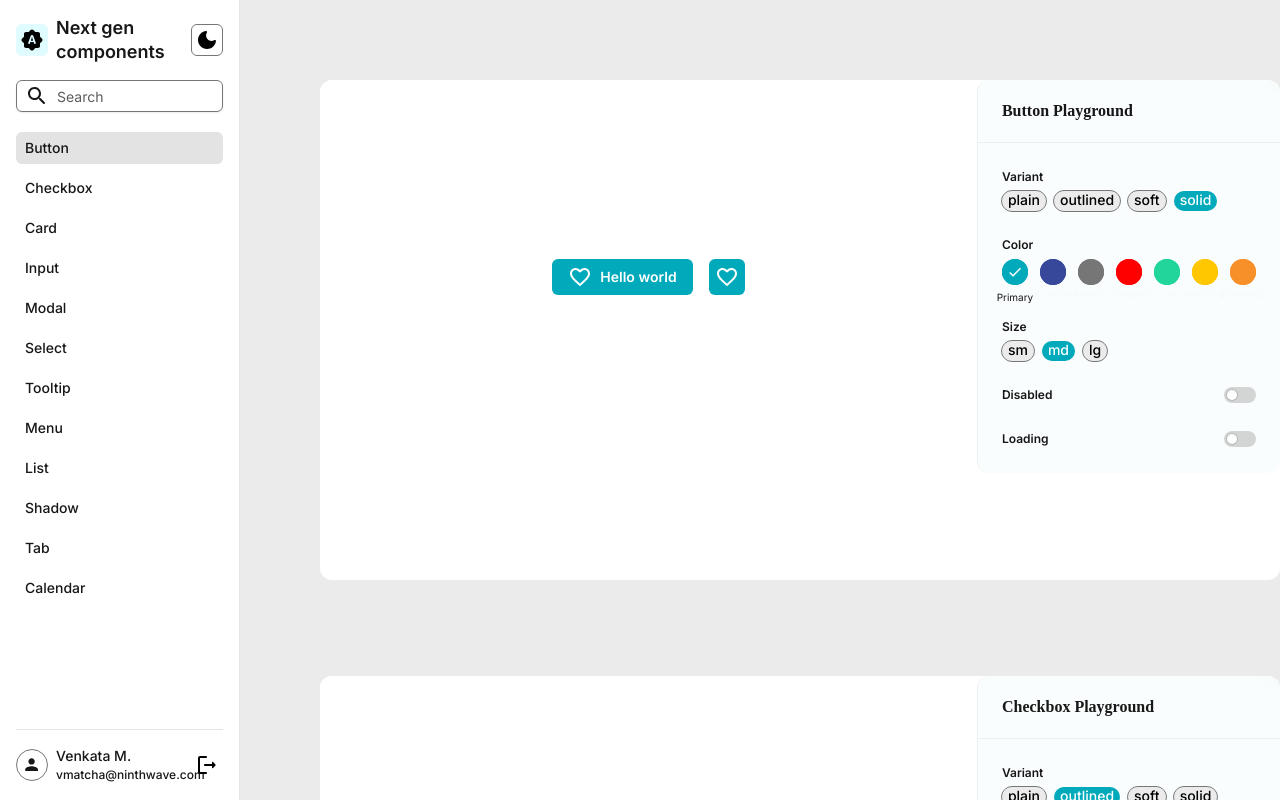
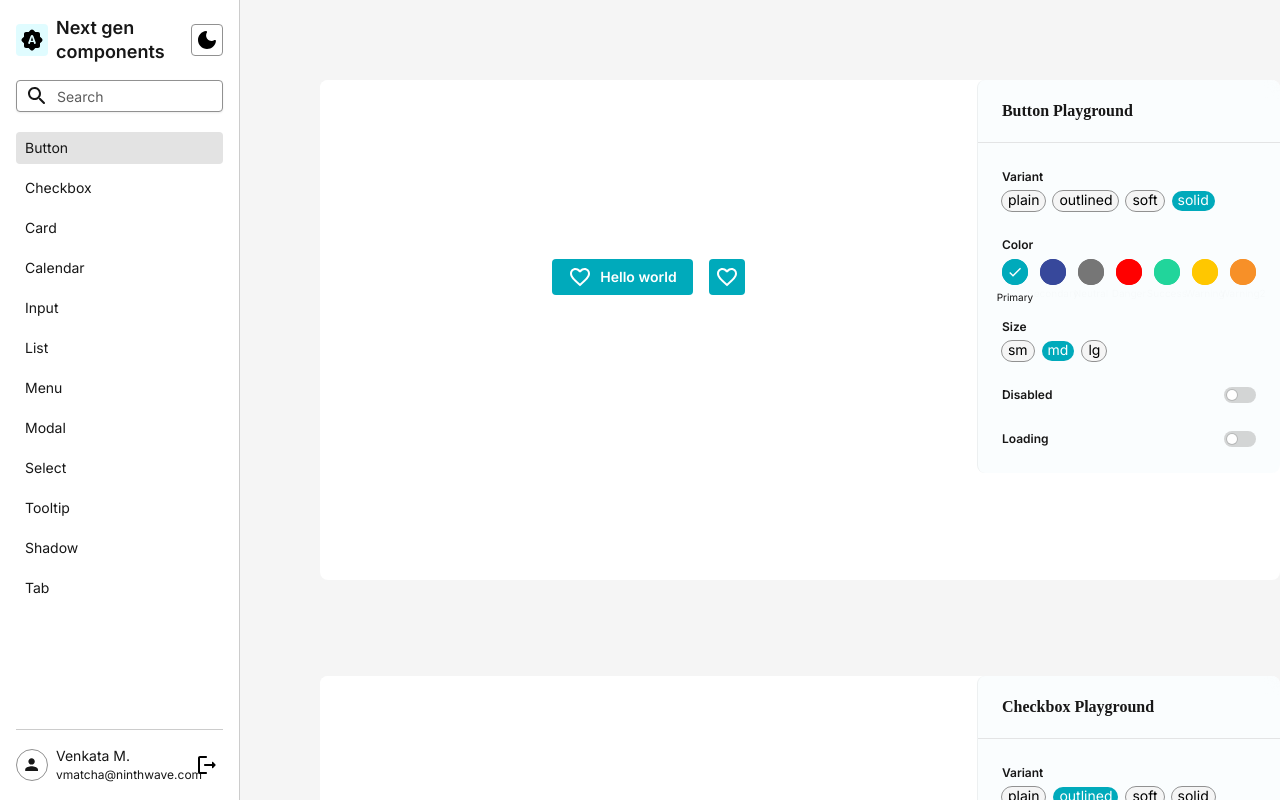
Before and after one commit to vmatcha91/NEXTGEN-UI-COMPONENTS-PLAYGROUND, a React (Create React App) app in the folder src/: page / in a window 1280 px wide. Shown: the top 800 px of the page. Built offline with nearby package versions, Linux system fonts and the light colour scheme.

Commit message:
adding calendar, getting neutral paletter correct.

```diff
--- a/src/components/Sidebar.tsx
+++ b/src/components/Sidebar.tsx
@@ -64,8 +64,20 @@ const listOfComponents = [
     navLink: "card-id",
   },
   {
+    name: "Calendar",
+    navLink: "calendar-id",
+  },
+  {
     name: "Input",
     navLink: "input-id",
+  },
+  {
+    name: "List",
+    navLink: "list-id",
+  },
+  {
+    name: "Menu",
+    navLink: "menu-id",
   },
   {
     name: "Modal",
@@ -80,24 +92,12 @@ const listOfComponents = [
     navLink: "tooltip-id",
   },
   {
-    name: "Menu",
-    navLink: "menu-id",
-  },
-  {
-    name: "List",
-    navLink: "list-id",
-  },
-  {
     name: "Shadow",
     navLink: "shadow-id",
   },
   {
     name: "Tab",
     navLink: "tab-id",
-  },
-  {
-    name: "Calendar",
-    navLink: "calendar-id",
   },
 ];
 
--- a/src/components/ui/CalendarUsage.tsx
+++ b/src/components/ui/CalendarUsage.tsx
@@ -58,7 +58,7 @@ const JoyField = React.forwardRef(
       ...other
     } = props;
 
-    console.log({ disabled });
+    console.log({ slotProps, other, disabled });
     return (
       <FormControl
         disabled={disabled}
@@ -116,7 +116,7 @@ const JoyDateField = React.forwardRef(
     });
 
     /* If you don't need a clear button, you can skip the use of this hook */
-    const processedFieldProps = useClearableField({
+    const { disabled, ...processedFieldProps } = useClearableField({
       ...fieldResponse,
       slots,
       slotProps,
--- a/src/theme.ts
+++ b/src/theme.ts
@@ -21,11 +21,11 @@ declare module "@mui/joy/styles" {
 const paletteConfig = (paletteType) => ({
   //Outline
   outlinedActiveBg: `var(--joy-palette-${paletteType}-500)`,
-  outlinedBorder: `var(--joy-palette-${paletteType}-500)`,
+  outlinedBorder: `var(--joy-palette-${paletteType}-400)`,
   outlinedColor: `var(--joy-palette-common-black)`,
-  outlinedDisabledBorder: "var(--joy-palette-neutral-400)",
-  outlinedDisabledColor: "var(--joy-palette-neutral-50)",
-  outlinedHoverBg: "var(--joy-palette-neutral-200)",
+  outlinedDisabledBorder: `var(--joy-palette-neutral-400)`,
+  outlinedDisabledColor: `var(--joy-palette-neutral-50)`,
+  outlinedHoverBg: `var(--joy-palette-neutral-100)`,
   outlineHoverBorder: `var(--joy-palette-${paletteType}-500)`,
   //plain
   plainActiveBg: `var(--joy-palette-${paletteType}-100)`,
@@ -50,17 +50,30 @@ const paletteConfig = (paletteType) => ({
 });
 
 const theme = extendTheme({
+  fontWeight: {
+    lg: 600,
+    md: 400,
+    sm: 300,
+    xl: 700,
+  },
+
+  radius: {
+    lg: "8px",
+    md: "5px",
+    sm: "4px",
+  },
+
   shadow: {
-    //xl: "0px 20px 24px rgba( 0, 0, 0, 0.15)",
-    lg: "0px 12px 16px rgba( 0, 0, 0, 0.15)",
-    md: "0px 6px 12px rgba( 0, 0, 0, 0.15)",
-    sm: "0px 2px 4px rgba( 0, 0, 0, 0.15)",
+    lg: "0px 12px 16px rgba(0, 0, 0, 0.15)",
+    md: "0px 6px 12px rgba(0, 0, 0, 0.15)",
+    sm: "0px 2px 4px rgba(0, 0, 0, 0.15)",
+    xl: "0px 20px 24px rgba(0, 0, 0, 0.15)",
   },
   colorSchemes: {
     light: {
       palette: {
         background: {
-          body: "#EBEBEB",
+          body: "#f5f5f5",
           surface: "#fff",
         },
         common: {
@@ -80,6 +93,7 @@ const theme = extendTheme({
           900: "#330000",
           ...paletteConfig("danger"),
         },
+        divider: "#ccc",
         primary: {
           100: "#BDF9FF",
           200: "#80F4FF",
@@ -127,11 +141,11 @@ const theme = extendTheme({
         },
 
         neutral: {
+          50: "#F2F2F2",
           100: "#E3E3E3",
           200: "#C9C9C9",
           300: "#ADADAD",
           400: "#919191",
-          50: "#F2F2F2",
           500: "#767676",
           600: "#5E5E5E",
           700: "#474747",
@@ -167,9 +181,6 @@ const theme = extendTheme({
         },
       },
     },
-    dark: {
-      palette: {},
-    },
   },
 });
 
```
